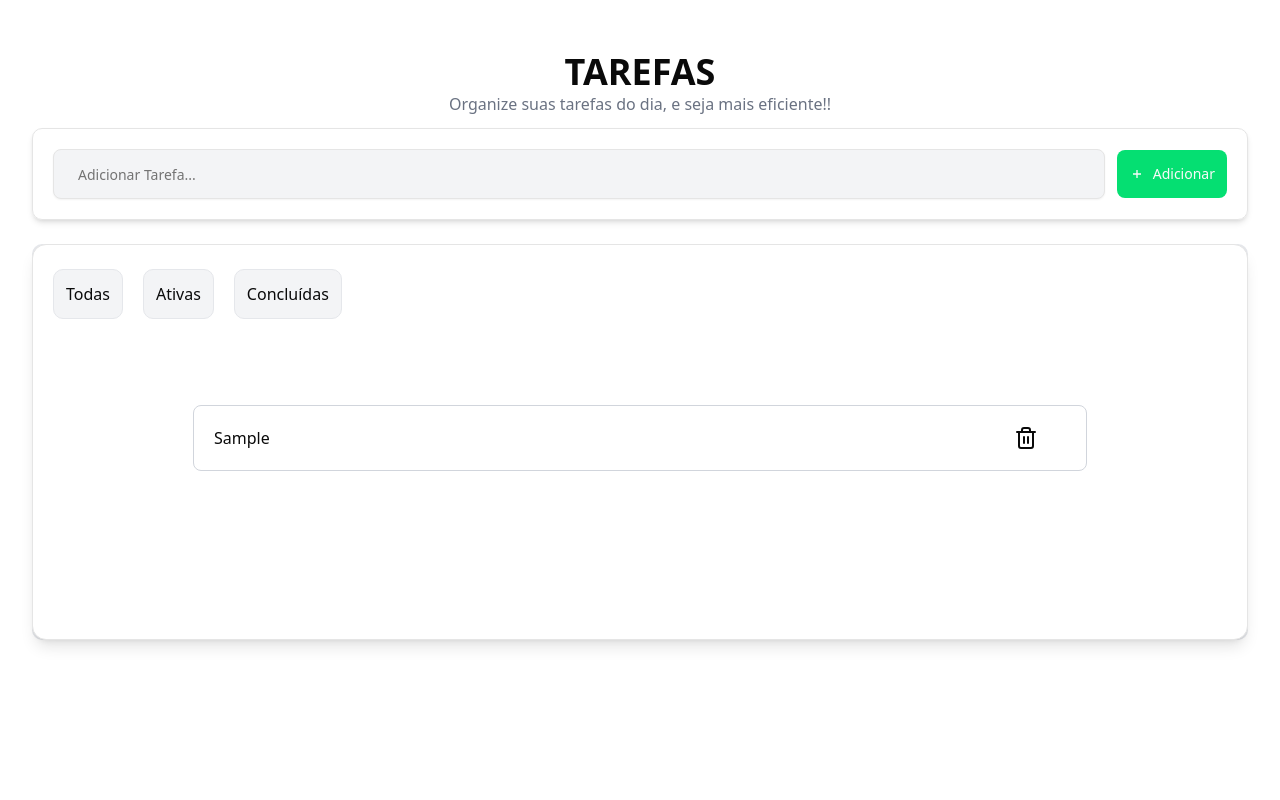
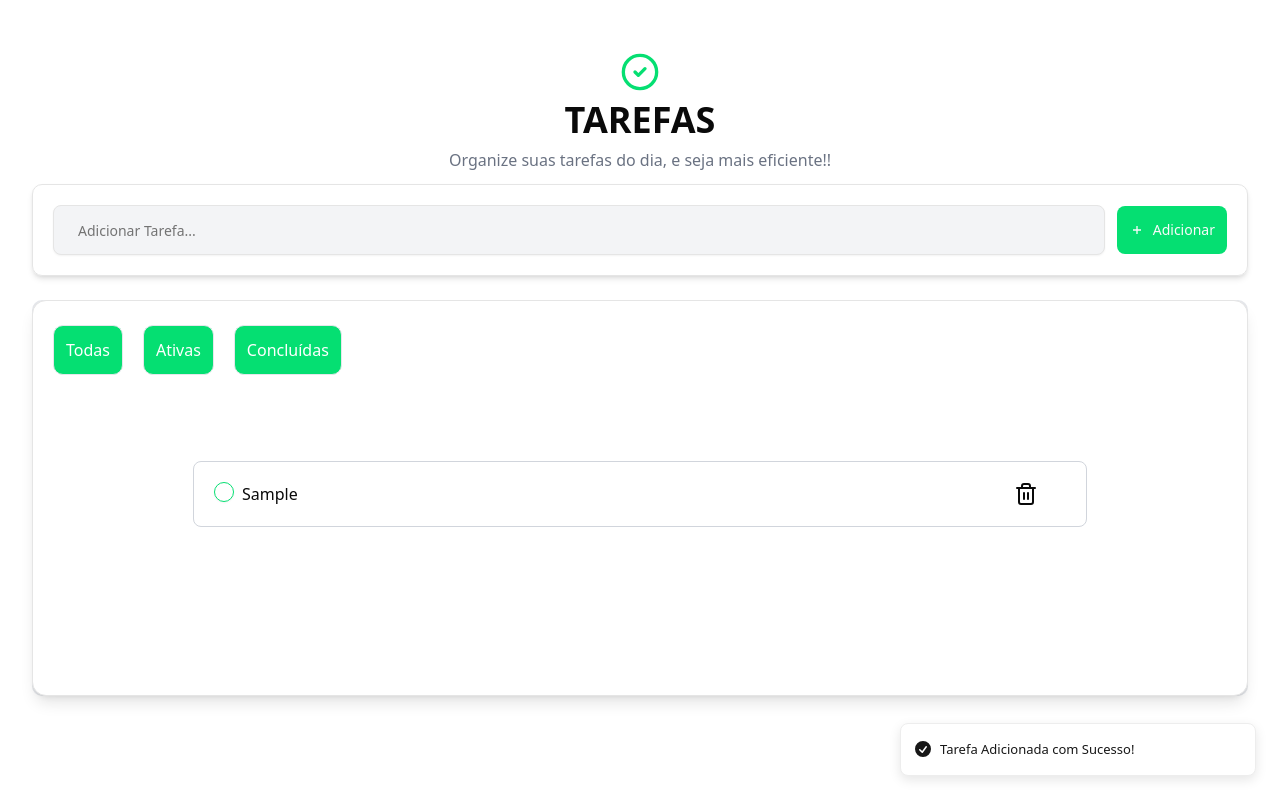
Before and after one commit to KaicMiguel/Tarefas, a React (Vite) app: page / in a window 1280 px wide. Both pictures are taken after typing "Sample" into the empty fields and a click on the button "Adicionar". Built offline with nearby package versions, Linux system fonts and the light colour scheme.

Commit message:
fat:useState

```diff
--- a/package.json
+++ b/package.json
@@ -59,6 +59,7 @@
   },
   "devDependencies": {
     "@eslint/js": "^9.39.1",
+    "@tailwindcss/vite": "^4.1.17",
     "@types/node": "^24.10.1",
     "@types/react": "^19.2.5",
     "@types/react-dom": "^19.2.3",
--- a/src/AdicionarTarefa.tsx
+++ b/src/AdicionarTarefa.tsx
@@ -1,21 +1,34 @@
 "use client";
-import { useState } from "react";
 import { Button } from "./components/ui/button";
 import { Input } from "./components/ui/input"
 import { GrFormAdd } from 'react-icons/gr'
+import { useEffect, useState } from "react";
+import { toast } from "sonner";
 
+interface AdicionarTarefa{
+   id: number;
+   tarefa: string;
+   ativo: boolean;
+}
 
+const Adicionar = ({ setListaTarefas, listaTarefas }: any) => {
 
-const Adicionar = ({setListaTarefas, listaTarefas}:any) => {
     const [tarefa, setTarefa] = useState<string>("")
     return (
         <div className="flex gap-3 pr-5 pl-5 pb-5 pt-5 justify-center items-center border-black-500 border rounded-lg shadow-md">
 
             <Input value={tarefa} onChange={(e) => setTarefa(e.target.value)} className="bg-gray-100 p-6 focus-visible:outline-none focus-visible:ring-2 focus-visible:ring-green-500" placeholder="Adicionar Tarefa... " />
-            <Button onClick={() => {
-                setListaTarefas([...listaTarefas, tarefa])
-                setTarefa("")
-            }} className="p-6 bg-green-400"><GrFormAdd />Adicionar</Button>
+            <Button
+
+                onClick={() => {
+
+                    toast.success("Tarefa Adicionada com Sucesso!")
+
+                    setListaTarefas((prev:any) => [...prev, { id: prev.length + 1, tarefa:tarefa, ativo: true }])
+                    setTarefa("")
+                }} className="p-6 bg-green-400 cursor-pointer"><GrFormAdd />Adicionar
+
+            </Button>
 
         </div>
 
--- a/src/App.tsx
+++ b/src/App.tsx
@@ -12,7 +12,7 @@ import { useState } from 'react'
 
 function App() {
     const [listaTarefas, setListaTarefas] = useState<string[]>([])
-    const [deletarTarefa, setDeletarTarefa] = useState<string[]>([])
+
   return (
     <>
     <header>
--- a/src/CrdTarefas.tsx
+++ b/src/CrdTarefas.tsx
@@ -1,30 +1,35 @@
-//import { useEffect, useState } from 'react';
+//import { useState } from 'react';
 import { Trash2 } from 'lucide-react';
 import { Card } from './components/ui/card';
-
+import { Checkbox } from './components/ui/checkbox';
 
 const CrdTarefas = ({ listaTarefas }: any) => {
    return (
       <div className="bg-gray-200 rounded-lg mt-6 flex">
-         <Card className="p-40 w-400 shadow-lg relative ">
+         <Card
+         className="p-40 w-400 shadow-lg relative ">
             <div className='flex w-50 rounded-md gap-5 absolute left-5 top-6'>
-               <span className="bg-gray-100 border border-gray-200 p-3 rounded-lg">Todas</span>
+               <span
+                className="bg-green-400 border border-gray-200 p-3 rounded-lg text-white cursor-pointer">Todas</span>
 
-               <span className="bg-gray-100 border border-gray-200 p-3 rounded-lg">Ativas</span>
+               <span className="bg-green-400 border border-gray-200 p-3 rounded-lg text-white cursor-pointer">Ativas</span>
 
-               <span className="bg-gray-100 border border-gray-200 p-3 rounded-lg">Concluídas</span>
+               <span className="bg-green-400 border border-gray-200 p-3 rounded-lg text-white cursor-pointer">Concluídas</span>
+
             </div>
 
             { <div className="">
                {
-                  listaTarefas.map((tarefa: any) => (
-                     <div className="flex border border-gray-300 p-5 rounded-md mb-2 ">
-                        {tarefa}
+                  listaTarefas.map((tarefa: any, index: number) => (
+                     <div key={index} className="flex border border-gray-300 p-5 rounded-md mb-2 gap-2">
 
+                        <Checkbox onClick={() => {index === tarefa.id ? tarefa.ativo = false : tarefa.ativo = true}}
+
+                        className={`border-green-400 rounded-full size-5 cursor-pointer ${tarefa.ativo ? "line-through" : ""}`} />
+                        {tarefa.tarefa}
 
                       {
-
-                        <Trash2 className="w-20 ml-auto"/>
+                        <Trash2 className="w-20 ml-auto cursor-pointer"/>
                       }
 
                      </div>
@@ -37,7 +42,23 @@ const CrdTarefas = ({ listaTarefas }: any) => {
 };
 export default CrdTarefas;
 
+
+
+
+
+
+
+
+
+
+
+
+
+
 // Ternário -> a=b ? { vai mostra oque vai serr vdd}  : vai mostrar oque vai ser false
+
+
+
 
 
 
--- a/src/Titulo.tsx
+++ b/src/Titulo.tsx
@@ -1,9 +1,11 @@
+import { CircleCheck } from 'lucide-react';
 const titulo = () => {
     return (
     <>
     <div className="pb-3 text-center p-5">
+      <CircleCheck className="w-10 h-10 mx-auto mb-2 text-green-400 "/>
     <h1 className='text-4xl font-bold'>TAREFAS</h1>
-    <p className="text-gray-500">Organize suas tarefas do dia, e seja mais eficiente!!</p>
+    <p className="text-gray-500 mt-2">Organize suas tarefas do dia, e seja mais eficiente!!</p>
     </div>
     </>
   )
--- a/src/main.tsx
+++ b/src/main.tsx
@@ -2,10 +2,12 @@ import { StrictMode } from 'react'
 import { createRoot } from 'react-dom/client'
 import './index.css'
 import App from './App.tsx'
+import { Toaster } from 'sonner'
 
 createRoot(document.getElementById('root')!).render(
   <StrictMode>
 
     <App />
+    <Toaster />
   </StrictMode>,
 )
```
Also changed, not shown: 1 other file (tests, documents, lock files or other folders).
